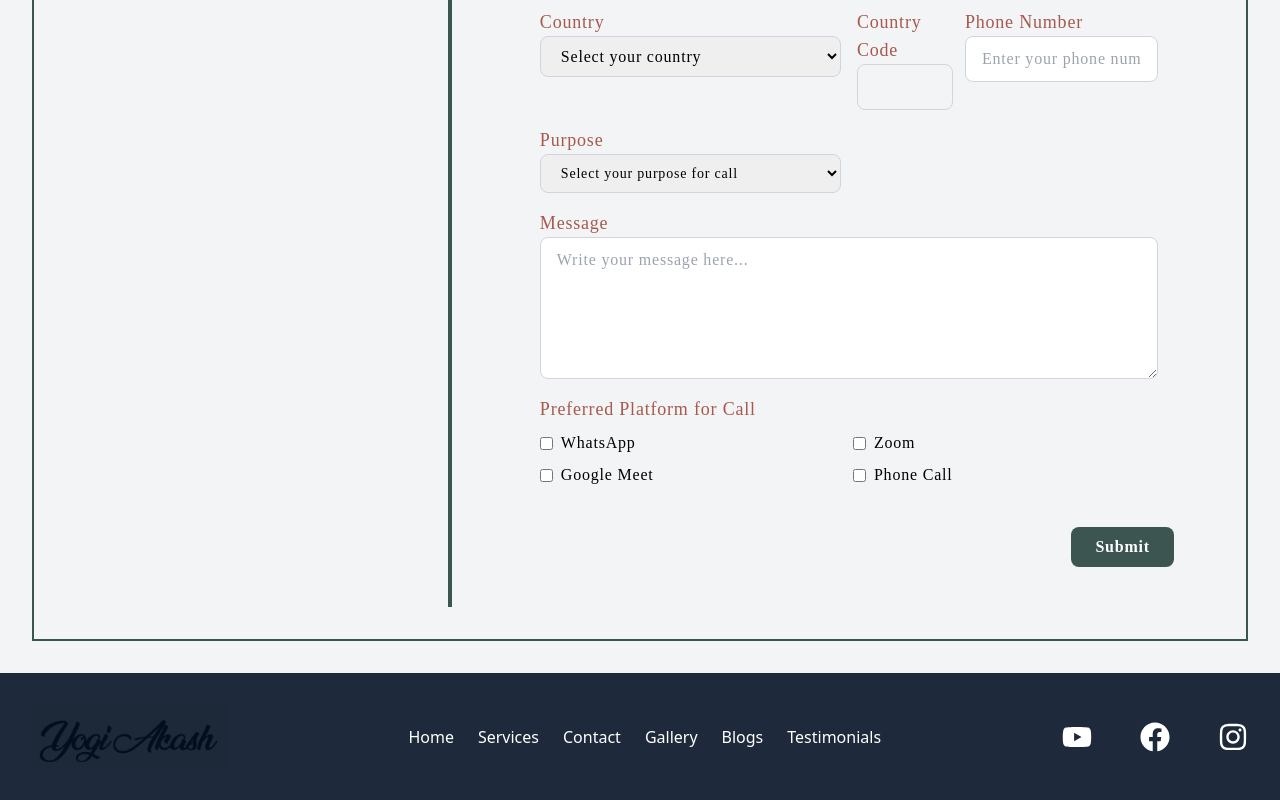
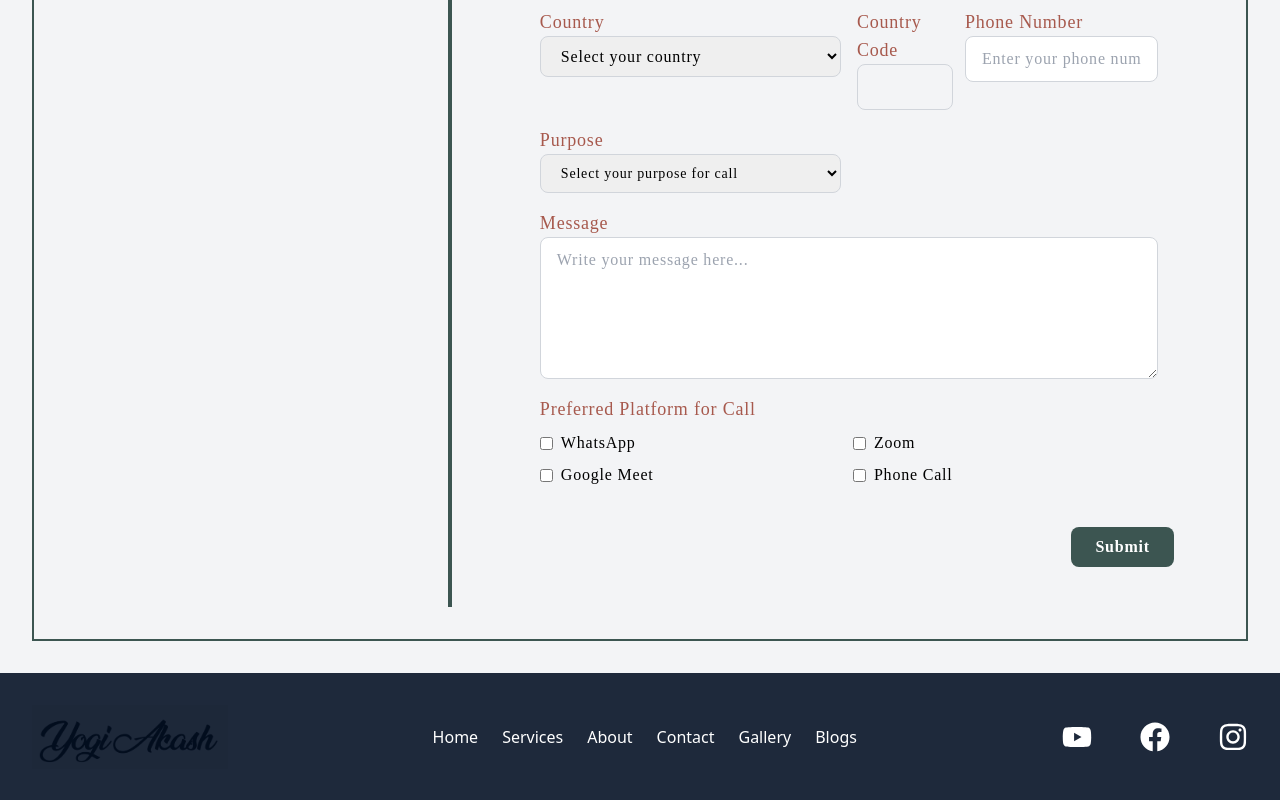
Before and after one commit to shashankapoudel/master-akash-portfolio, a React (Vite) app: page /contact/schedule-meeting in a window 1280 px wide. Shown: the part 352-1152 px from the top of the page. Built offline with nearby package versions, Linux system fonts and the light colour scheme.

Commit message:
latest changes

```diff
--- a/src/components/footer.jsx
+++ b/src/components/footer.jsx
@@ -17,10 +17,10 @@ const Footer = () => {
             <div className='flex  text-white gap-6 text-x'>
                 <a className='hover:text-[#3c5551]' href='/'>Home</a>
                 <a className='hover:text-[#3c5551]' href='/services'>Services</a>
+                <a className='hover:text-[#3c5551]' href='/about'>About</a>
                 <a className='hover:text-[#3c5551]' href='/contact'>Contact</a>
                 <a className='hover:text-[#3c5551]' href='/gallery'>Gallery</a>
                 <a className='hover:text-[#3c5551]' href='/blogs'>Blogs</a>
-                <a className='hover:text-[#3c5551]' href='/testimonials'>Testimonials</a>
             </div>
 
             <div className='flex gap-12'>
```
